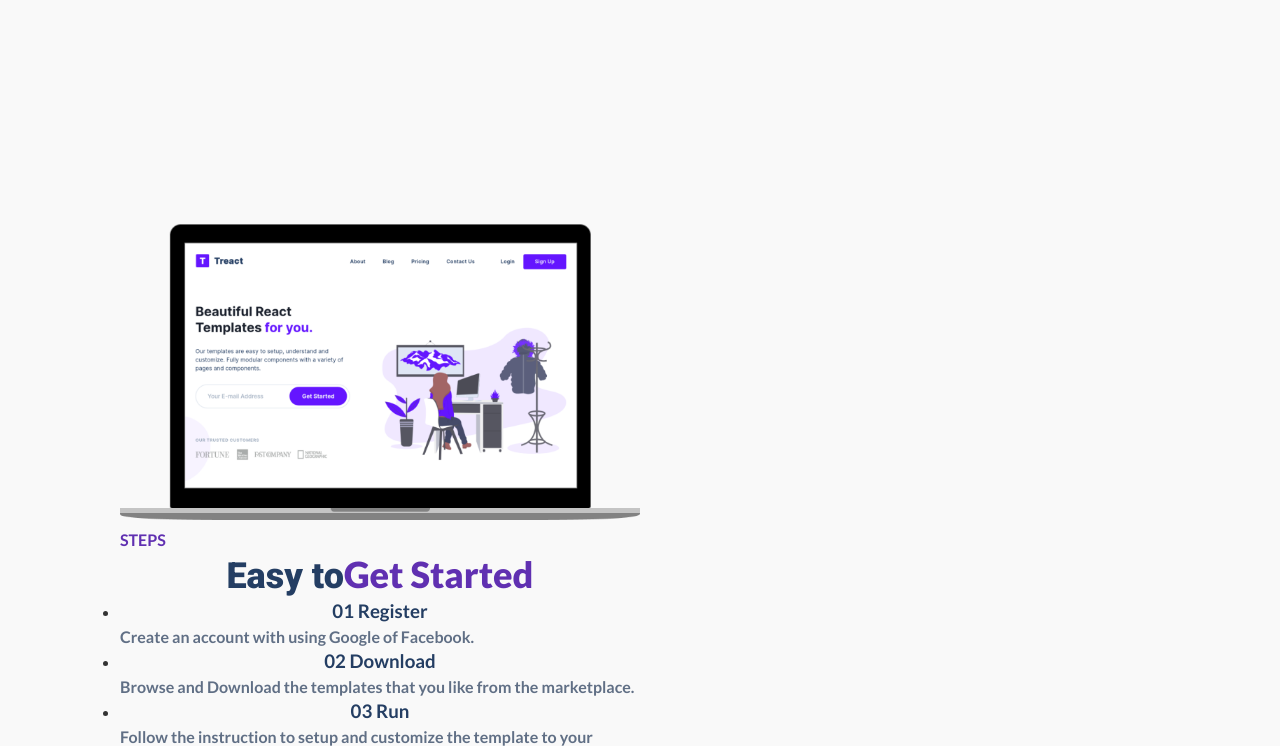
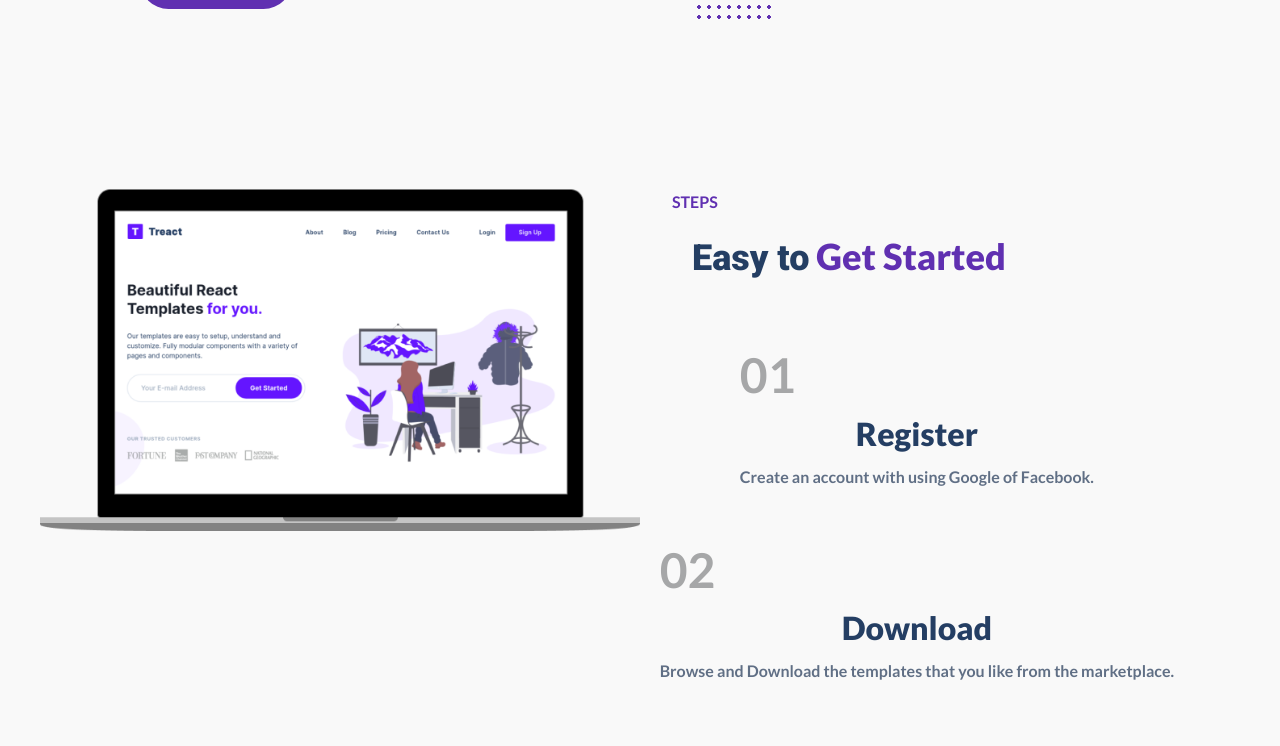
Before and after one commit to ipmcknz33/Final-Project-3-3, a plain HTML site: page index.html in a window 1280 px wide. Shown: the part 2054-2800 px from the top of the page. Drawn offline with Linux system fonts and the light colour scheme.

Commit message:
messed up my features section while doing my step section

```diff
--- a/index.html
+++ b/index.html
@@ -190,23 +190,25 @@
                 </figure>
                 </div>
 
+                <div class="steps__list">
                 <div class="right">
-                  <div>
-                  <h4 class="steps__title"><span class="text--purple">STEPS</span></h4>
-                  <h1 class="steps__subtitle">Easy to<span class="text--purple">Get Started</span></h1>
-                  </div>
-                  <div class="steps__list">
-                   <ul class="step__list">
-                      <li class="steps__list--description">
-                        <h3 class="steps__list--title"><span class="text-grey">01</span> Register</h3>
+                    <h4 class="steps__title"><span class="text--purple">STEPS</span></h4>
+                    <h1 class="steps__subtitle">Easy to<span class="text--purple"> Get Started</span></h1>
+                </div>
+                <ul class="step__list">
+                    <li class="step">
+                        <div class="step__number"><span class="text-grey">01</span></div>
+                        <h3 class="steps__list--title"> Register</h3>
                         <p class="steps__list--description">Create an account with using Google of Facebook.</p>
                       </li>
-                      <li class="steps__list">
-                        <h3 class="steps__list--title"><span class="text-grey">02</span> Download</h3>
-                        <p class="steps__list--description">Browse and Download the templates that you like from the marketplace.</p>
+                      <li class="step">
+                          <div class="step__number"><span class="text-grey">02</span></div>
+                          <h3 class="steps__list--title"> Download</h3>
+                          <p class="steps__list--description">Browse and Download the templates that you like from the marketplace.</p>
                       </li>
-                      <li class="steps__list">
-                        <h3 class="steps__list--title"><span class="text-grey">03</span> Run</h3>
+                      <li class="step">
+                          <div class="step__number"><span class="text-grey">03</span></div>
+                          <h3 class="steps__list--title">Run</h3>
                         <p class="steps__list--description">Follow the instruction to setup and customize the template to your needs.</p>
                       </li>
                     </ul>
--- a/style.css
+++ b/style.css
@@ -431,7 +431,6 @@ SERVICE SECTION
 
 #steps {
     display: flex;
-    padding: 80px 0;
 }
 
 .container {
@@ -440,10 +439,12 @@ SERVICE SECTION
     width: 100%;
     max-width: 1200px;
     margin: 0 auto;
+    padding: 80px 0;
 
 }
 
 .row {
+    display: flex;
     width: 100%;
     max-width: 1200px;
     margin: 0 auto;
@@ -455,9 +456,8 @@ SERVICE SECTION
 
 .right {
     width: 50%;
-    display: flex;
-    flex-direction: column;
     text-align: left;
+    padding: 0 32px;
 }
 
 .labtop__img {
@@ -482,18 +482,49 @@ SERVICE SECTION
     z-index: 1;
 }
 
+.steps__subtitle {
+    white-space: nowrap;
+    padding: 20px;
+}
+
+.steps__list--title {
+    font-size: 32px;
+    font-weight: 900;
+    margin-bottom: 10px;
+}
 .steps__description {
-    margin-bottom: 32px;
     font-size: 18px;
     color: #606f85;
+}
+.step {
+   display: flex;
+   flex-direction: column;
+   align-items: center;
+   padding: 16px;
+}
+
+.step__list {
+    display: flex;
+    flex-direction: column;
+    align-items: center;
+    gap: 10px;
+    margin: 20px 0;
+}
+
+.step__number {
+    align-self: start;
+    place-items: center;
+    font-size: 48px;
+    font-weight: 700;
+    color: #a6a7a8;
 
 }
+
 .ul {
-    margin-bottom: 16px;
+    list-style: none;
 }
 
 .li  {
-    font-size: 16px;
-    color: #243E63;
-    text-decoration: none;
+    display: flex;
+    align-items: center;
 }
```
